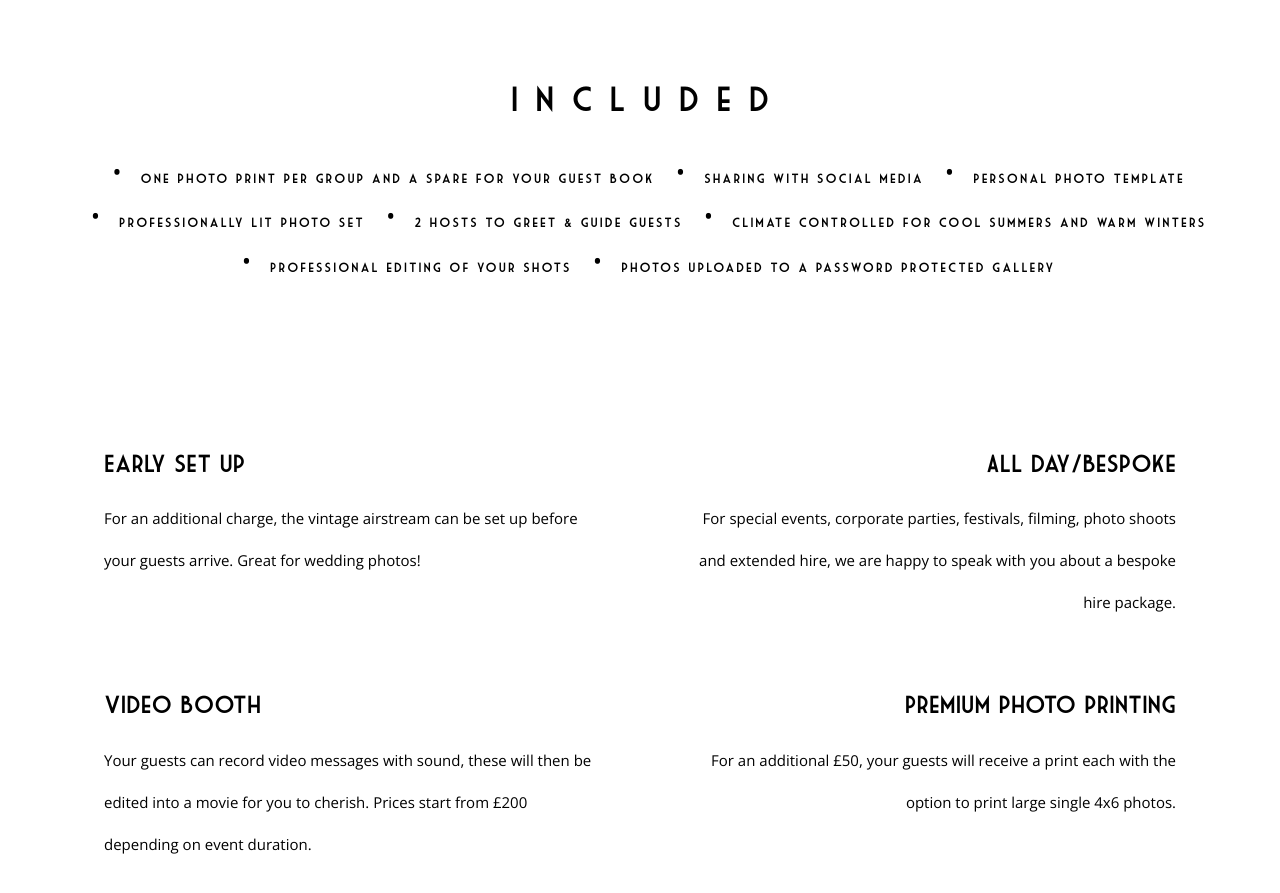
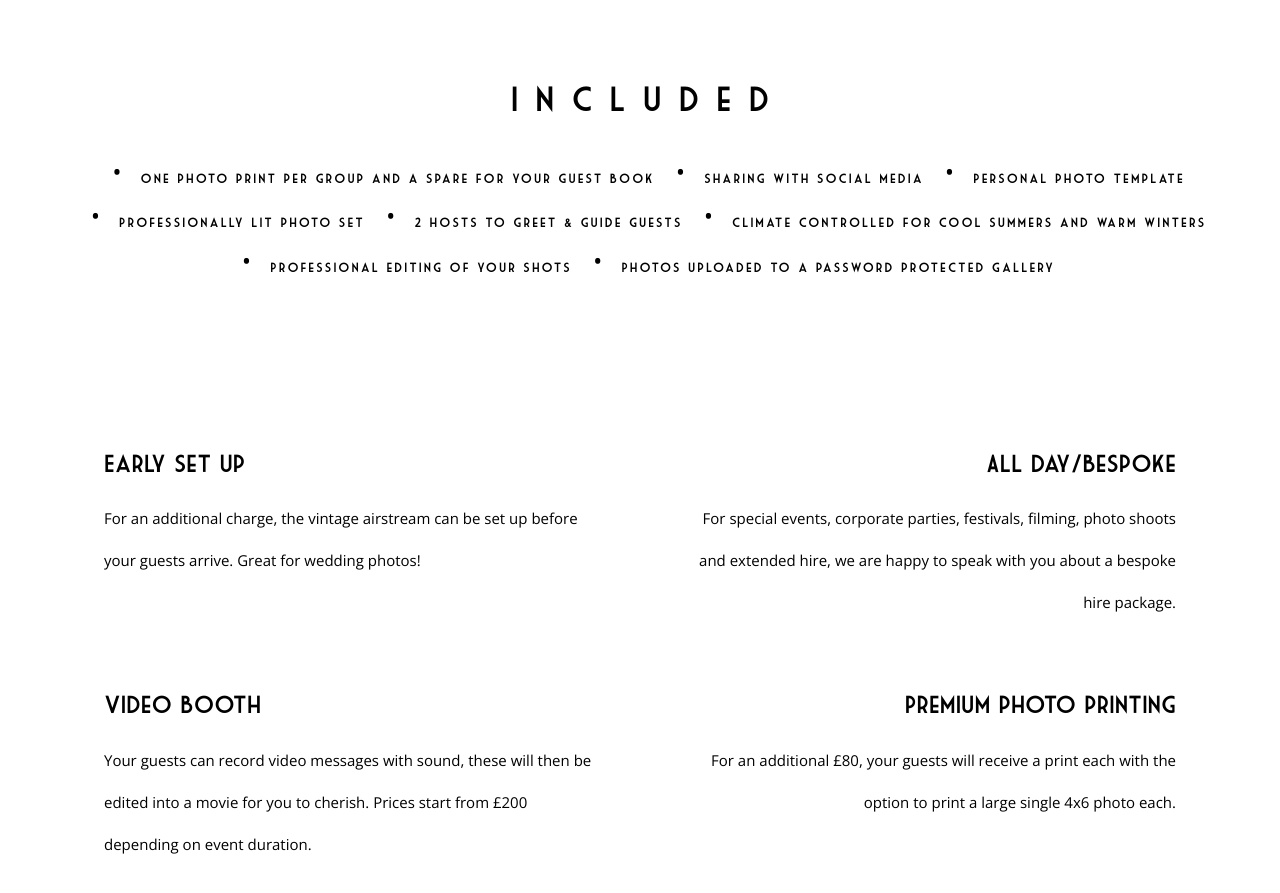
Before and after one commit to jacobcons/airstream-studio, a Jekyll site: the page built from pricing.markdown, in a window 1280 px wide and 900 px high, scrolled down 1089 px. Shown: the top 893 px of the window. Built offline with Jekyll 4.4.1, drawn with Linux system fonts in a browser that asks for light colours.

Commit message:
Updated Pricing

```diff
--- a/pricing.markdown
+++ b/pricing.markdown
@@ -44,7 +44,7 @@ included:
 - 2 hosts to greet & guide guests
 - Climate controlled for cool summers and warm winters
 - Professional editing of your shots
-- photos uploaded to a password protected gallery
+- Photos uploaded to a password protected gallery
 information:
 - title: Early set up
   text: For an additional charge, the vintage airstream can be set up before your
@@ -56,8 +56,8 @@ information:
   text: Your guests can record video messages with sound, these will then be edited
     into a movie for you to cherish. Prices start from £200 depending on event duration.
 - title: Premium photo printing
-  text: For an additional £50, your guests will receive a print each with the option
-    to print large single 4x6 photos.
+  text: For an additional £80, your guests will receive a print each with the option
+    to print a large single 4x6 photo each.
 - title: Requirements
   text: |-
     -Airstream studio is 22 ft long and 7.5ft wide and will need suffcient access and a relatively flat area to set up.
```
